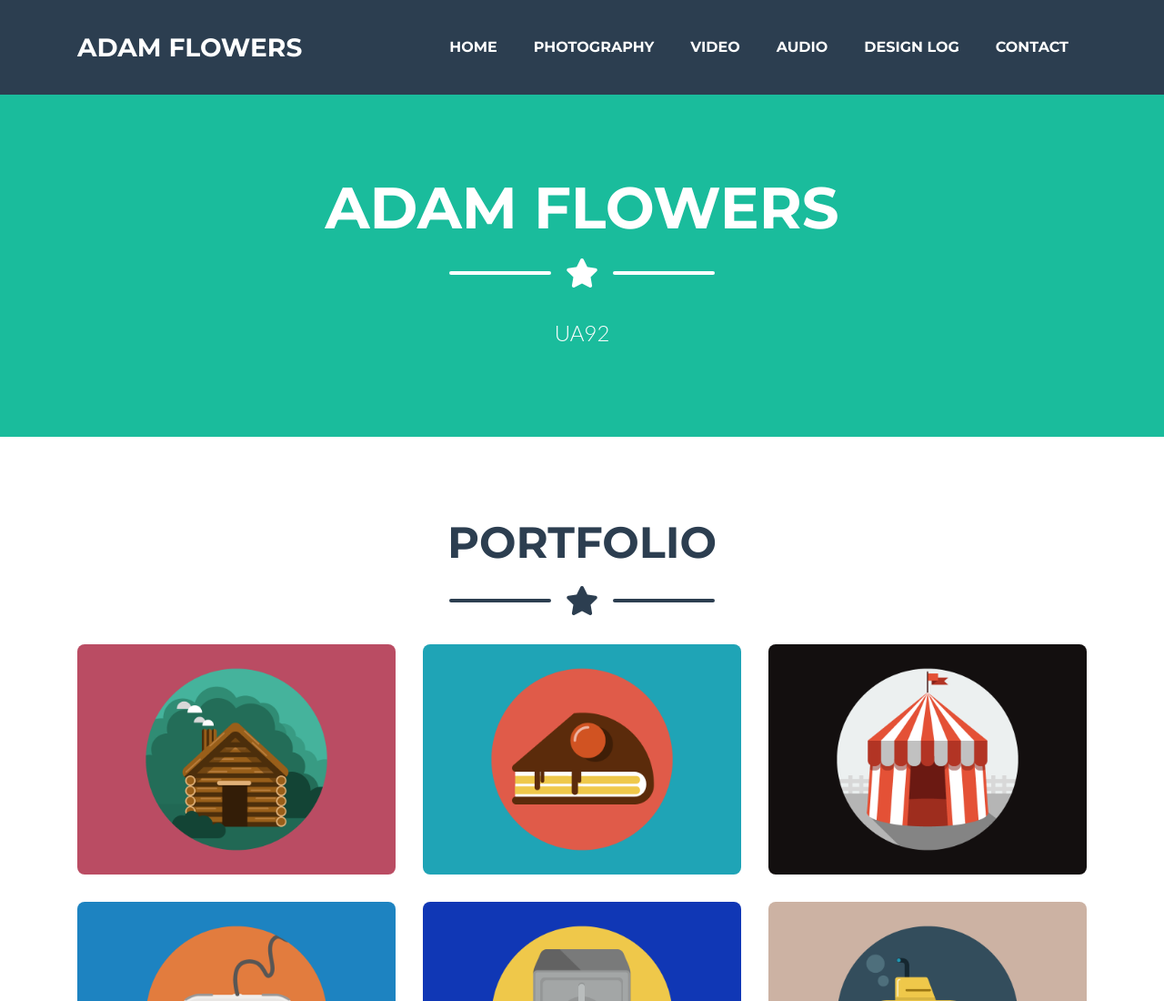
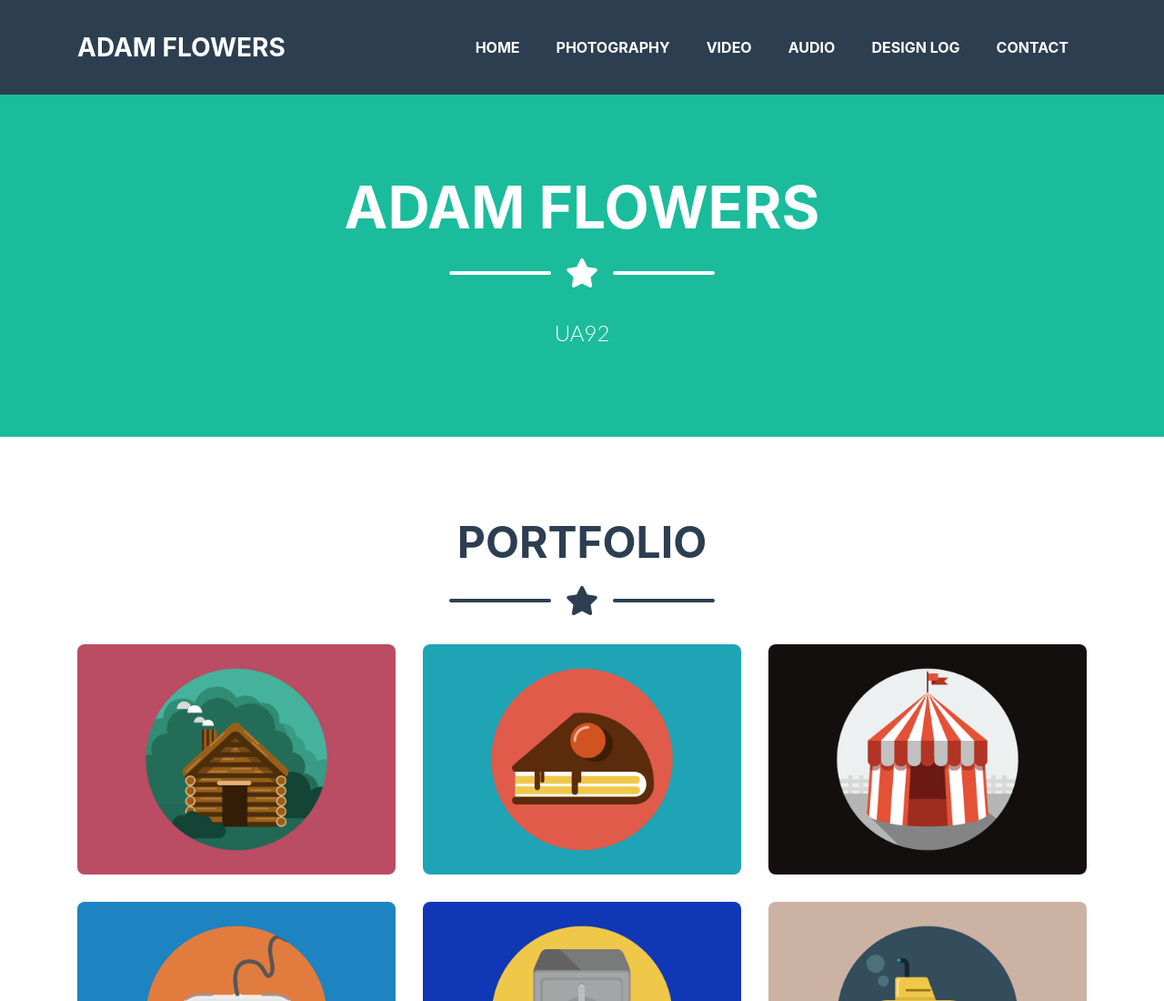
Before and after one commit to adamjflowers/mp-prototype, a plain HTML site: page index.html in a window 1280 px wide. Shown: the top 1100 px of the page at 91% size. Drawn offline with Linux system fonts and the light colour scheme.

Commit message:
Update index.html
font changed

```diff
--- a/index.html
+++ b/index.html
@@ -12,8 +12,8 @@
 
   <!-- Custom fonts for this theme -->
   <link href="vendor/fontawesome-free/css/all.min.css" rel="stylesheet" type="text/css">
-  <link href="https://fonts.googleapis.com/css?family=Montserrat:400,700" rel="stylesheet" type="text/css">
-<link href="https://fonts.googleapis.com/css?family=Cabin&display=swap" rel="stylesheet" type="text/css">
+  <link href="https://fonts.googleapis.com/css?family=Cabin:700&display=swap" rel="stylesheet" type="text/css">
+  <link href="https://fonts.googleapis.com/css?family=Cabin&display=swap" rel="stylesheet" type="text/css">
 
   <!-- Theme CSS -->
   <link href="css/freelancer.css" rel="stylesheet">
```
